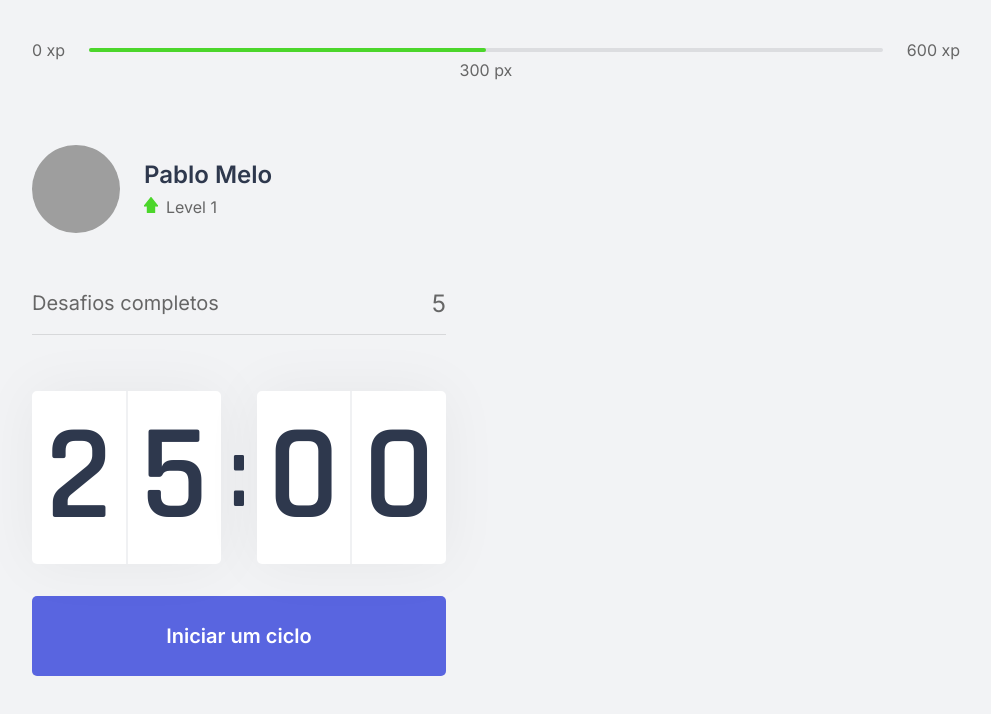
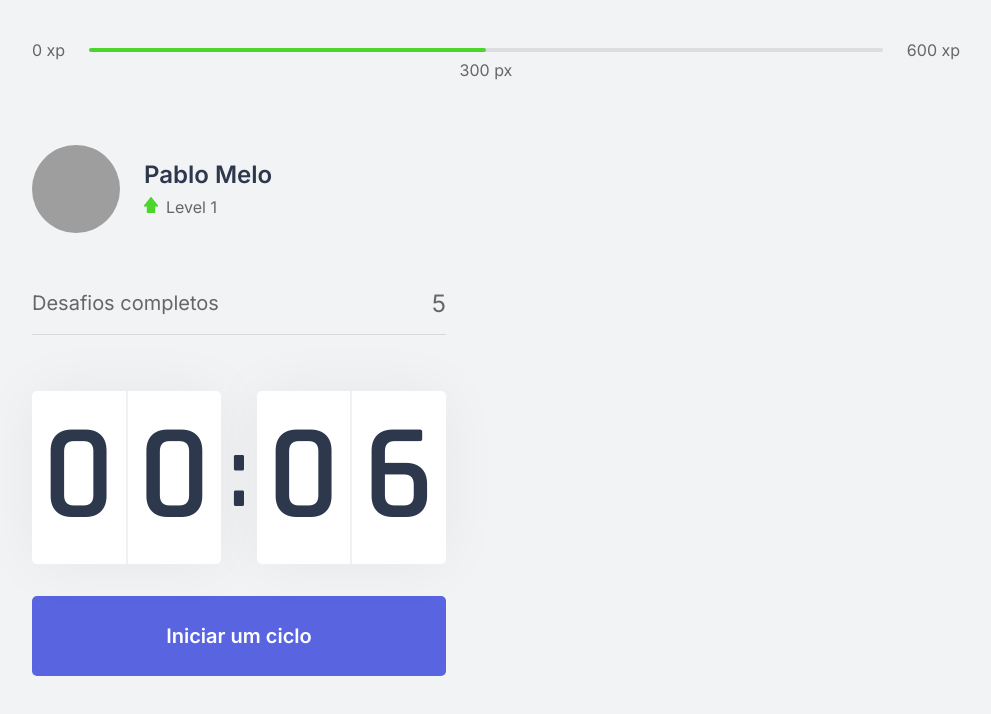
Before and after one commit to PabloMelo11/Moveit, a Next.js app: page / in a window 1280 px wide. Shown: the top 714 px of the page, without its empty margins (144-1135 px from the left). Built offline with nearby package versions, Linux system fonts and the light colour scheme; grey boxes are pictures that could not be loaded.

Commit message:
feat: finished button countdown

```diff
--- a/src/components/Countdown.tsx
+++ b/src/components/Countdown.tsx
@@ -5,8 +5,9 @@
 let countDownTimeout: NodeJS.Timeout;
 
 export function Countdown() {
-  const [time, setTime] = useState(25 * 60);
+  const [time, setTime] = useState(0.1 * 60);
   const [isActive, setIsActive] = useState(false);
+  const [hasFinished, setHasFinished] = useState(false);
 
   const minutes = Math.floor(time / 60);
   const seconds = time % 60;
@@ -21,7 +22,7 @@
   function resetCountDown() {
     clearTimeout(countDownTimeout);
     setIsActive(false);
-    setTime(25 * 60);
+    setTime(0.1 * 60);
   }
 
   useEffect(() => {
@@ -29,6 +30,9 @@
       countDownTimeout = setTimeout(() => {
         setTime(time - 1);
       }, 1000);
+    } else if (isActive && time === 0) {
+      setHasFinished(true);
+      setIsActive(false);
     }
   }, [isActive, time]);
 
@@ -46,6 +50,12 @@
         </div>
       </div>
 
+      {hasFinished ? (
+        <button disabled className={styles.countdownButton}>
+          Clico encerrado
+        </button>
+      ) : (
+        <>
           {isActive ? (
             <button
               type="button"
@@ -63,6 +73,8 @@
               Iniciar um ciclo
             </button>
           )}
+        </>
+      )}
     </div>
   );
 }
--- a/src/styles/components/Countdown.module.css
+++ b/src/styles/components/Countdown.module.css
@@ -59,7 +59,7 @@
   transition: background-color 0.2s;
 }
 
-.countdownButton:hover {
+.countdownButton:not(:disabled):hover {
   background: var(--blue-dark);
 }
 
@@ -68,7 +68,13 @@
   color: var(--white);
 }
 
-.countdownButtonActive:hover {
+.countdownButtonActive:not(:disabled):hover {
   background: var(--red-dark);
   color: var(--white);
 }
+
+.countdownButton:disabled {
+  background: var(--gray);
+  color: var(--white);
+  cursor: not-allowed;
+}
--- a/src/styles/global.css
+++ b/src/styles/global.css
@@ -7,6 +7,7 @@
 :root {
   --white: #fff;
   --background: #f2f3f5;
+  --gray: #999;
   --gray-line: #dcdde0;
   --text: #666666;
   --text-highlight: #b3b9ff;
```
Lines whose indentation alone changed are shown as unchanged.
